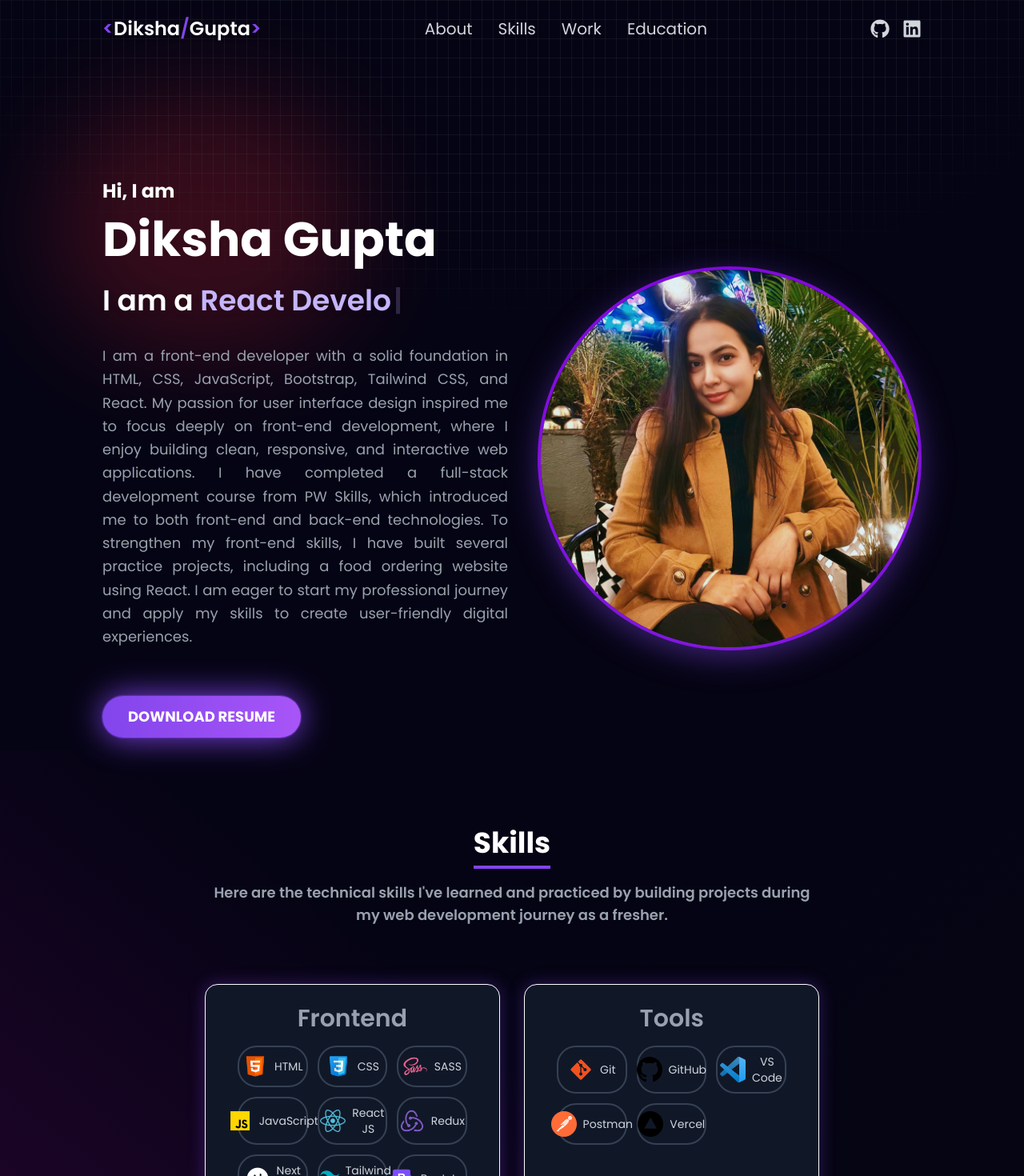
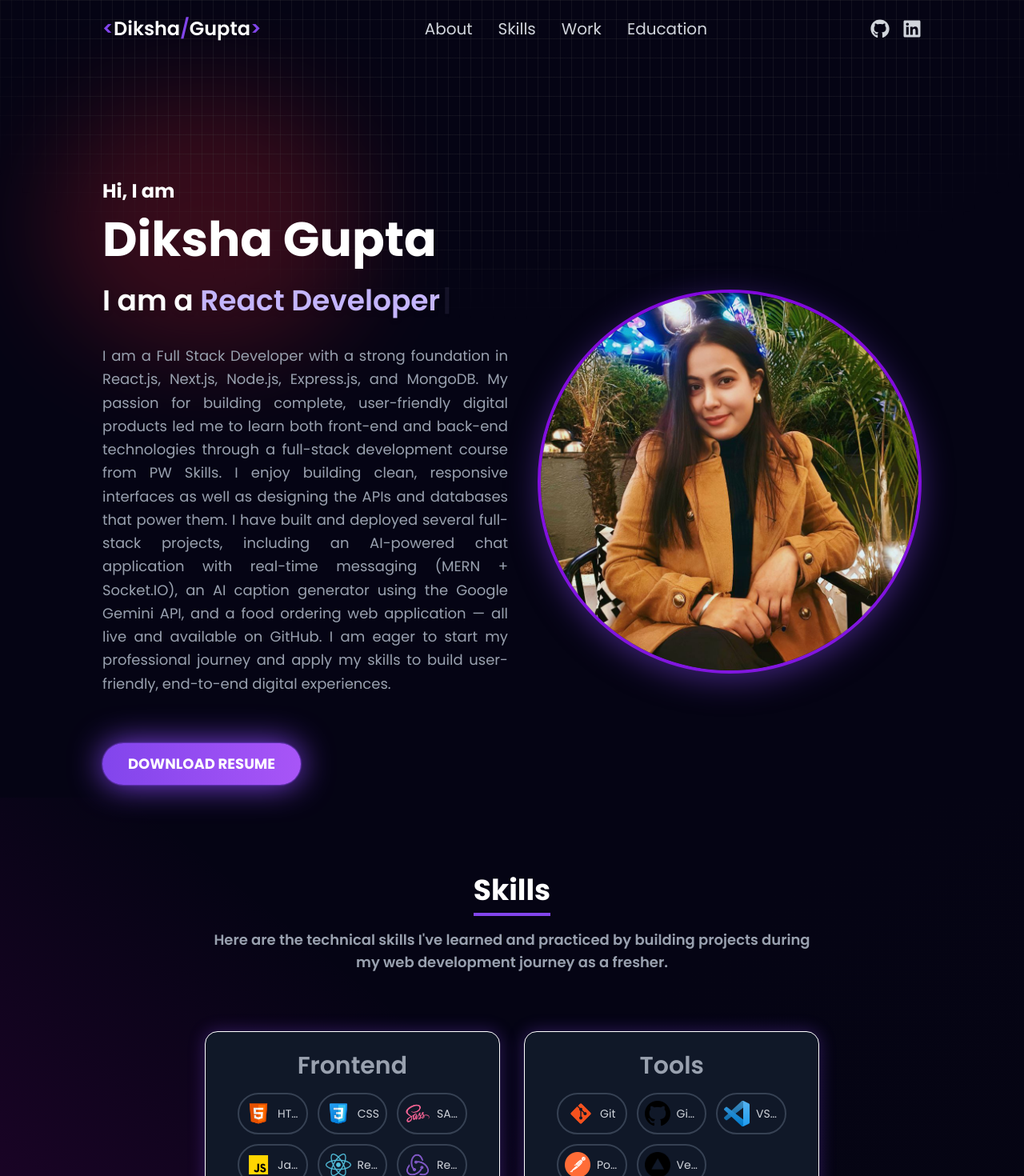
Before and after one commit to isimrangupta/Diksha-Portfolio, a React (Vite) app: page / in a window 1280 px wide. Shown: the top 1470 px of the page at 80% size. Built offline with nearby package versions, Linux system fonts and the light colour scheme.

Commit message:
Update portfolio positioning from Frontend to Full Stack Developer

```diff
--- a/src/components/About/About.jsx
+++ b/src/components/About/About.jsx
@@ -1,13 +1,13 @@
-import { Typewriter } from 'react-simple-typewriter';
-import Tilt from 'react-parallax-tilt';
-import profileImage from '../../assets/profile.jpg'
+import { Typewriter } from "react-simple-typewriter";
+import Tilt from "react-parallax-tilt";
+import profileImage from "../../assets/profile.jpg";
 
 const About = () => {
   return (
     <section
-      id='about'
-      className="py-4 px-[7vw] md:px-[7vw] lg:px-[10vw] font-sans mt-16 md:mt-24 lg:mt-32">
-
+      id="about"
+      className="py-4 px-[7vw] md:px-[7vw] lg:px-[10vw] font-sans mt-16 md:mt-24 lg:mt-32"
+    >
       <div className="flex flex-col-reverse  md:flex-row justify-between items-center gap-2.5 ">
         {/* Left Side */}
         <div className="md:w-1/2 md:text-left mt-8 md:mt-0 ">
@@ -23,11 +23,7 @@ const About = () => {
           <h3 className="text-3xl sm:text-2xl md:text-4xl font-semibold mb-4 text-[#c4b5fd] drop-shadow-md leading-tight">
             <span className="text-white">I am a </span>
             <Typewriter
-              words={[
-                'Frontend Developer',
-                'React Developer',
-                'UI Developer'
-              ]}
+              words={["Full Stack Developer", "React Developer", "MERN Stack Developer"]}
               loop={0}
               cursor
               cursorStyle="|"
@@ -39,25 +35,36 @@ const About = () => {
 
           {/* About me paragraph */}
           <p className="text-base sm:text-lg md:text-lg text-gray-400 mb-10 mt-8 leading-relaxed text-justify">
-            I am a front-end developer with a solid foundation in HTML, CSS, JavaScript, Bootstrap, Tailwind CSS, and React. My passion for user interface design inspired me to focus deeply on front-end development, where I enjoy building clean, responsive, and interactive web applications. I have completed a full-stack development course from PW Skills, which introduced me to both front-end and back-end technologies. To strengthen my front-end skills, I have built several practice projects, including a food ordering website using React. I am eager to start my professional journey and apply my skills to create user-friendly digital experiences.
+            I am a Full Stack Developer with a strong foundation in React.js,
+            Next.js, Node.js, Express.js, and MongoDB. My passion for building
+            complete, user-friendly digital products led me to learn both
+            front-end and back-end technologies through a full-stack development
+            course from PW Skills. I enjoy building clean, responsive interfaces
+            as well as designing the APIs and databases that power them. I have
+            built and deployed several full-stack projects, including an
+            AI-powered chat application with real-time messaging (MERN +
+            Socket.IO), an AI caption generator using the Google Gemini API, and
+            a food ordering web application — all live and available on GitHub.
+            I am eager to start my professional journey and apply my skills to
+            build user-friendly, end-to-end digital experiences.
           </p>
 
           {/* Resume Button */}
           <a
-            href='/Diksha_gupta_resume.pdf'
+            href="/Diksha_Gupta_Resume.pdf"
             target="_blank"
             rel="noopener noreferrer"
             className="inline-block text-white py-3 px-8 rounded-full mt-5 text-lg font-bold transition duration-300 transform hover:scale-105"
             style={{
-              background: 'linear-gradient(90deg, #8245ec, #a855f7)',
-              boxShadow: '0 0 2px #8245ec, 0 0 2px #8245ec, 0 0 40px #8245ec',
+              background: "linear-gradient(90deg, #8245ec, #a855f7)",
+              boxShadow: "0 0 2px #8245ec, 0 0 2px #8245ec, 0 0 40px #8245ec",
             }}
           >
             DOWNLOAD RESUME
           </a>
         </div>
 
-           {/* Right Side */}
+        {/* Right Side */}
         <div className="md:w-1/2 flex justify-center md:justify-end">
           <Tilt
             className="w-40 h-40 sm:w-64 sm:h-64 md:w-[30rem] md:h-[30rem] border-4 border-purple-700 rounded-full"
@@ -76,9 +83,8 @@ const About = () => {
           </Tilt>
         </div>
       </div>
-
     </section>
-  )
-}
+  );
+};
 
 export default About;
--- a/src/components/Skills/Skills.jsx
+++ b/src/components/Skills/Skills.jsx
@@ -44,13 +44,13 @@ const Skills = () => (
           <div className="grid grid-cols-2 sm:grid-cols-3 gap-3 w-full">
             {category.skills.map((skill) => (
               <div key={skill.name}
-                className="flex items-center justify-center space-x-2 bg-transparent border-2 border-gray-700 rounded-3xl py-2 px-2 sm:py-2 sm:px-2 text-center"
+                className="flex items-center justify-center gap-2 bg-transparent border-2 border-gray-700 rounded-full py-2 px-2 text-center min-w-0"
               >
                 <img src={skill.logo}
                   alt={`${skill.name} logo`}
                   className="w-6 h-6 sm:w-8 sm:h-8"
                 />
-                <span className="text-xs sm:text-sm text-gray-300">
+                <span className="text-[11px] sm:text-sm text-gray-300 truncate">
                   {skill.name}
                 </span>
               </div>
```
Also changed, not shown: 1 other file (tests, documents, lock files or other folders).
